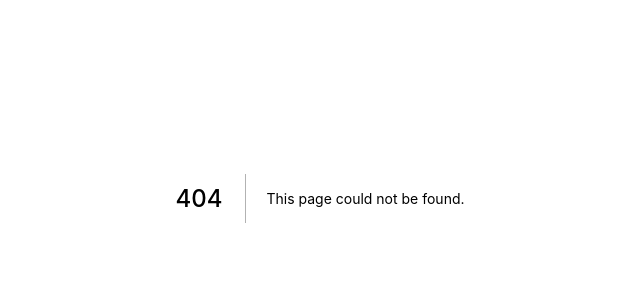
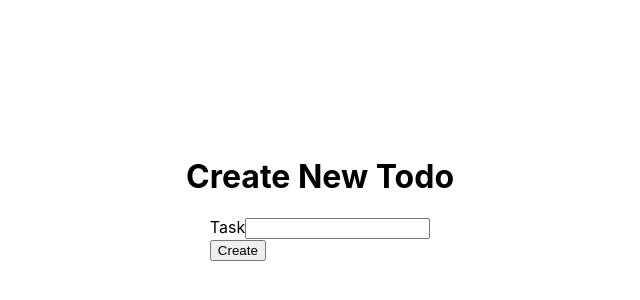
Before and after one commit to hellobrian/todos, a Next.js app: page /new in a window 1280 px wide. Before the commit this address had no page. Shown: the part 202-502 px from the top of the page, without its empty margins (320-960 px from the left). Built offline with nearby package versions, Linux system fonts and the light colour scheme; no server answers.

Commit message:
add new page for creating new todos

```diff
--- /dev/null
+++ b/pages/new.js
@@ -0,0 +1,60 @@
+import { useState } from "react";
+import Router from "next/router";
+import { gql } from "graphql-request";
+import { useForm } from "react-hook-form";
+import { Layout } from "../components/layout";
+import { graphQLClient } from "../utils/graphql-client";
+
+export default function New() {
+  const [errorMessage, setErrorMessage] = useState("");
+  const { handleSubmit, register, errors } = useForm();
+
+  const onSubmit = handleSubmit(async ({ task }) => {
+    if (errorMessage) setErrorMessage("");
+
+    const query = gql`
+      mutation CreateATodo($task: String!) {
+        createTodo(data: { task: $task, completed: false }) {
+          task
+          completed
+        }
+      }
+    `;
+
+    try {
+      await graphQLClient.request(query, { task });
+      Router.push("/");
+    } catch (error) {
+      console.error(error);
+      setErrorMessage(error.message);
+    }
+  });
+
+  return (
+    <Layout>
+      <h1>Create New Todo</h1>
+
+      <form onSubmit={onSubmit}>
+        <div>
+          <label htmlFor="task">Task</label>
+          <input
+            id="task"
+            type="text"
+            name="task"
+            ref={register({ required: "Task is required " })}
+          />
+          {errors.task && (
+            <span role="alert" style={{ color: "red" }}>
+              {errors.task.message}
+            </span>
+          )}
+        </div>
+
+        <div>
+          <button type="submit">Create</button>
+        </div>
+      </form>
+      {errorMessage && <p role="alert">{errorMessage}</p>}
+    </Layout>
+  );
+}
```
Also changed, not shown: pages/index.js (+14 -0 lines).
